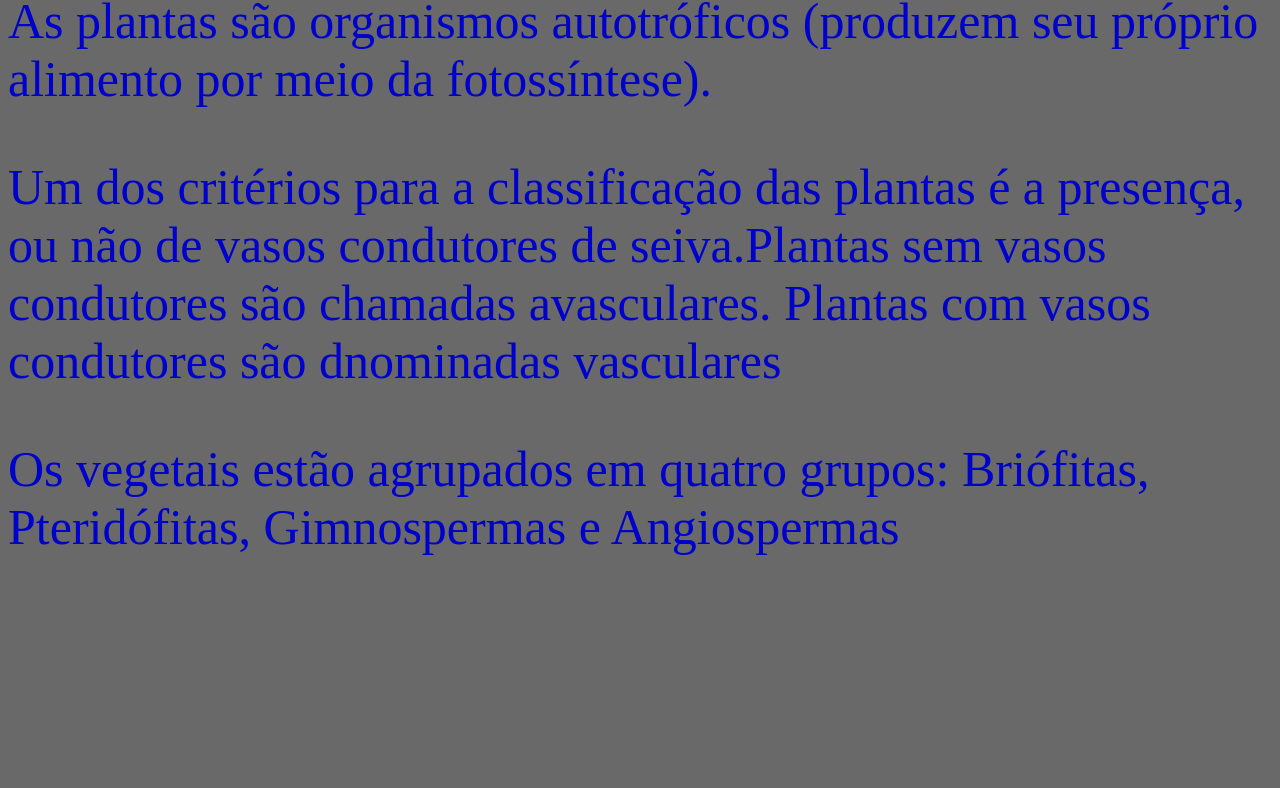
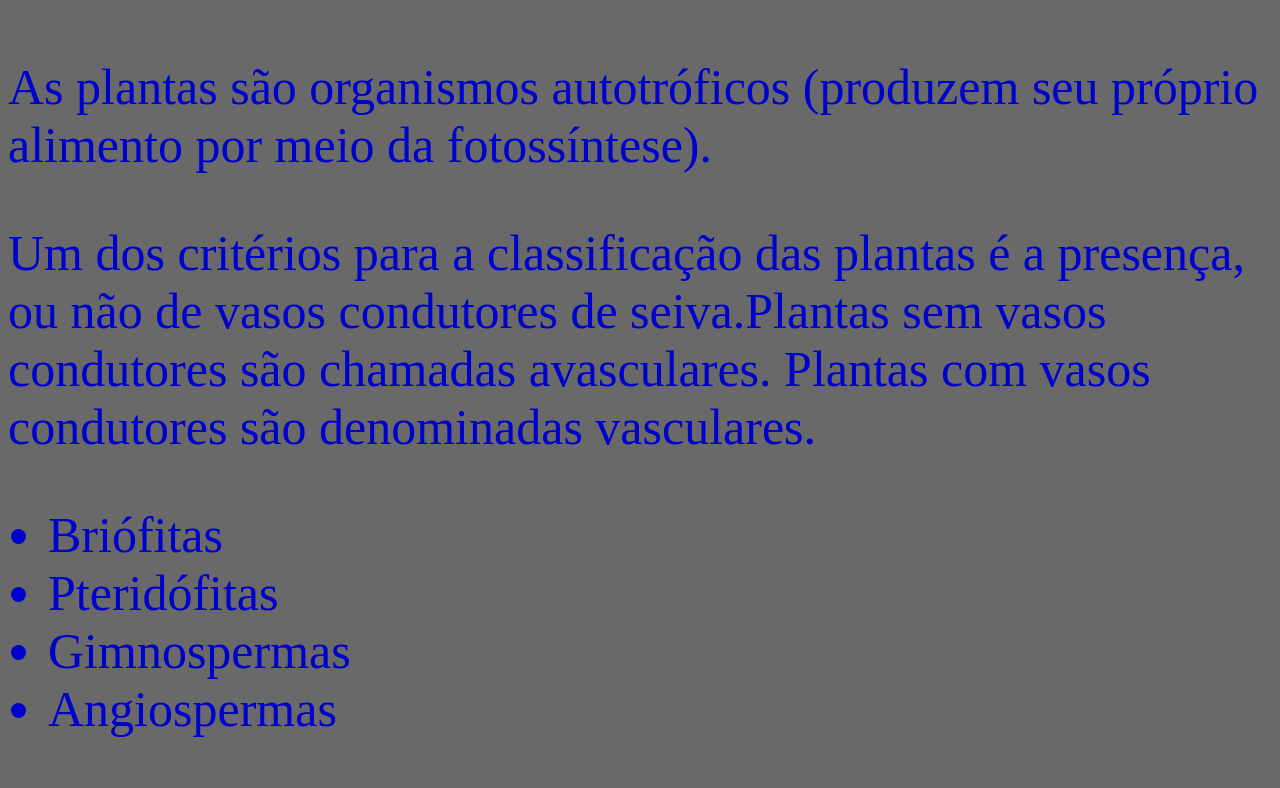
Before and after one commit to elianerombi/Programa-o-GE, a plain HTML site: page index.html in a window 1280 px wide. Shown: the part 405-1193 px from the top of the page. Before the commit the page ends 1011 px from the top, so only its background shows below. Drawn offline with Linux system fonts and the light colour scheme.

Commit message:
Add files via upload

```diff
--- a/index.html
+++ b/index.html
@@ -3,23 +3,25 @@
 <html>
 
 <head>
-<title>Page Title</title>
+<title>Reino Plantae</title>
+<link rel="stylesheet"href="style.css">
 </head>
 <body>
+  <img id="imagem1" src="imagem1".jpg>
 
     <h1>Reino Plantae</h1>
-    <link rel="stylesheet" href="style.css">
+
     <h2>Evolução e Classificação das plantas</h2>
+<div class= "principal">
+
+  <p>As plantas são organismos autotróficos (produzem seu próprio alimento por meio da fotossíntese).</p>
 
 
-
-    <p>As plantas são organismos autotróficos (produzem seu próprio alimento por meio da fotossíntese).</p>
-
-
-    <p>Um dos critérios para a classificação das plantas é a presença, ou não de vasos condutores de seiva.Plantas sem vasos condutores são chamadas avasculares. Plantas com vasos condutores são dnominadas vasculares</p>
-
-
-     <p>Os vegetais estão agrupados em quatro grupos: Briófitas, Pteridófitas, Gimnospermas e Angiospermas
-</body>
-
-</html>
+    <p>Um dos critérios para a classificação das plantas é a presença, ou não de vasos condutores de seiva.Plantas sem vasos condutores são chamadas avasculares. Plantas com vasos condutores são denominadas vasculares.</p>
+    <ul>
+    <li>Briófitas</li>
+    <li>Pteridófitas</li>
+    <li>Gimnospermas</li>
+    <li>Angiospermas</li>
+  </ul>
+</div>
```
